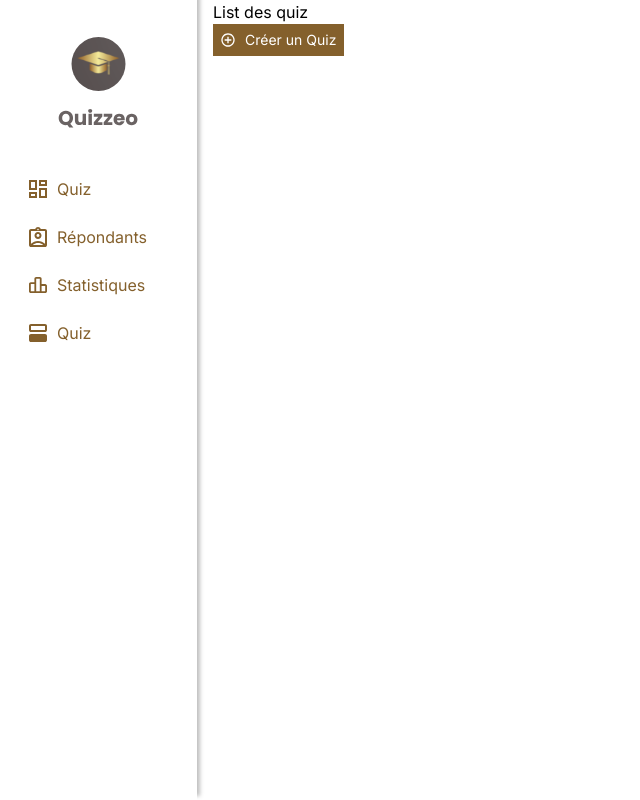
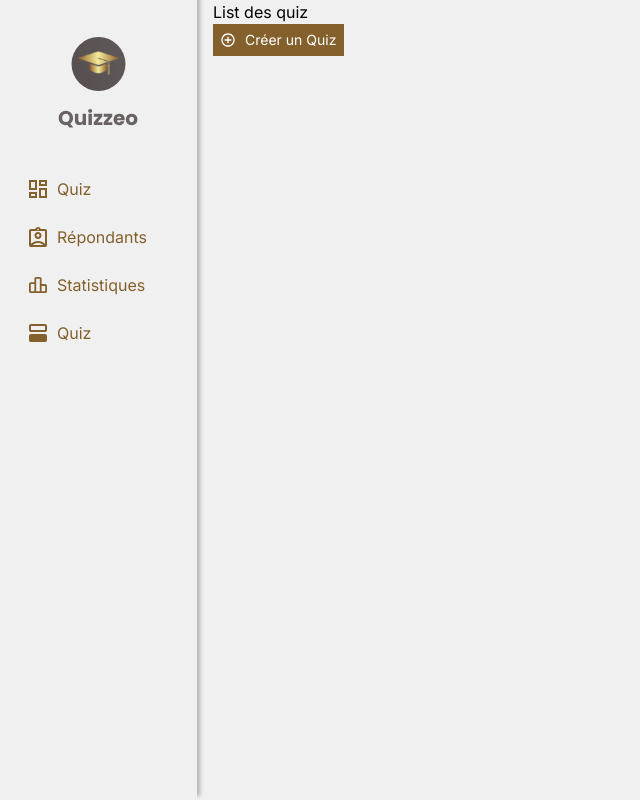
Before and after one commit to djudj-dev/projet-web, a Next.js app in the folder quizzeo/: page /backoffice/quizList in a window 1280 px wide. Shown: the whole page, without its empty margins (0-640 px from the left). Built offline with nearby package versions, Linux system fonts and the light colour scheme.

Commit message:
Add background color

```diff
--- a/quizzeo/src/app/backoffice/layout.jsx
+++ b/quizzeo/src/app/backoffice/layout.jsx
@@ -2,7 +2,7 @@
 
 export default function BackOfficeLayout({ children }) {
     return (
-        <div className="flex h-screen">
+        <div className="flex h-screen bg-[#F0F0F0]">
             <SideBar />
             {children}
         </div>
```
